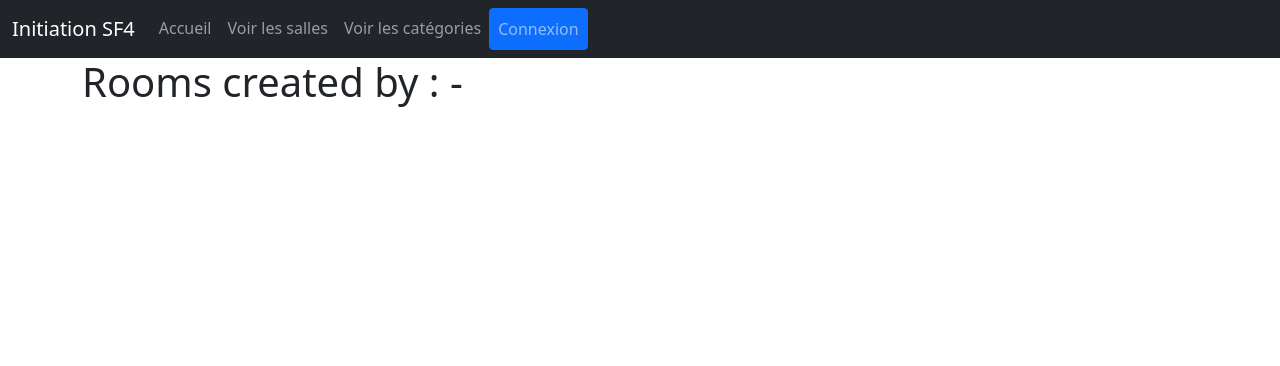
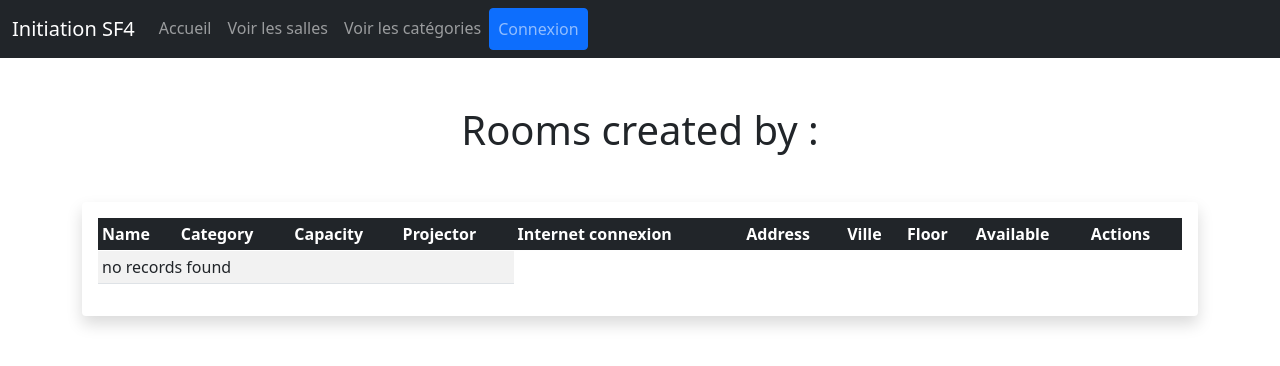
Before and after one commit to tekebim/intro-sf4-M1TL, a Symfony app: template templates/room/showRoomsByUser.html.twig in a window 1280 px wide. Shown: the top 366 px of the page. Run offline with Twig, Linux system fonts and the light colour scheme; the template is opened without the code that fills it, so the values that code supplies are empty; some libraries are stand-ins or nearby versions.

Commit message:
:zap: styles(table): adjust styles for tables

```diff
--- a/templates/room/showRoomsByUser.html.twig
+++ b/templates/room/showRoomsByUser.html.twig
@@ -3,11 +3,48 @@
 {% block title %}Rooms created by user{% endblock %}
 {% block body %}
     <div class="container">
-        <h1>Rooms created by : {{ user.lastname }} - {{ user.firstname }}</h1>
-        <ul>
-            {% for room in rooms %}
-                <li>{{ room.id }} - {{ room.name }}</li>
-            {% endfor %}
-        </ul>
+        <h1 class="text-center m-5">Rooms created by : {{ user.lastname }} {{ user.firstname }}</h1>
+
+        <div class="shadow p-3 mb-5 bg-white rounded">
+            <table class="table table-striped table-sm">
+                <thead class="table-dark">
+                <tr>
+                    <th>Name</th>
+                    <th>Category</th>
+                    <th>Capacity</th>
+                    <th>Projector</th>
+                    <th>Internet connexion</th>
+                    <th>Address</th>
+                    <th>Ville</th>
+                    <th>Floor</th>
+                    <th>Available</th>
+                    <th>Actions</th>
+                </tr>
+                </thead>
+                <tbody>
+                {% for room in rooms %}
+                    <tr>
+                        <td>{{ room.name }}</td>
+                        <td>{{ room.category.name }}</td>
+                        <td>{{ room.capacity }}</td>
+                        <td>{{ room.hasInternet == 1 ? 'yes' : 'no' }}</td>
+                        <td>{{ room.hasInternet == 1 ? 'yes' : 'no' }}</td>
+                        <td>{{ room.address }}</td>
+                        <td>{{ room.city }}</td>
+                        <td>{{ room.floor }}</td>
+                        <td>{{ room.hasInternet == 1 ? 'yes' : 'no' }}</td>
+                        <td>
+                            <a class="btn btn-sm btn-success" href="{{ path('room_show', {'id': room.id}) }}">show</a>
+                            <a class="btn btn-sm btn-primary" href="{{ path('room_edit', {'id': room.id}) }}">edit</a>
+                        </td>
+                    </tr>
+                {% else %}
+                    <tr>
+                        <td colspan="4">no records found</td>
+                    </tr>
+                {% endfor %}
+                </tbody>
+            </table>
+        </div>
     </div>
 {% endblock %}
```
Also changed, not shown: templates/home/index.html.twig (+11 -9 lines), templates/room/index.html.twig (+10 -10 lines).
